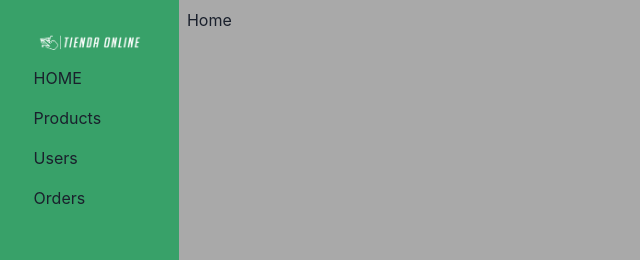
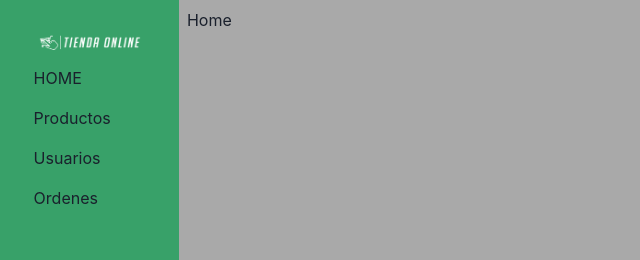
Before and after one commit to BernabeSuarez/Admin-Dashboard-Tienda, a React (Vite) app: page / in a window 1280 px wide. Shown: the top 260 px of the page, without its empty margins (0-640 px from the left). Built offline with nearby package versions, Linux system fonts and the light colour scheme.

Commit message:
Add  menu desplegable

```diff
--- a/src/components/Sidebar.jsx
+++ b/src/components/Sidebar.jsx
@@ -1,4 +1,5 @@
 import { Flex, Spacer, Box, Image } from "@chakra-ui/react";
+import { Menu, MenuButton, MenuList, MenuItem, Portal } from "@chakra-ui/react";
 import { Link } from "react-router-dom";
 import Admin from "./Admin";
 
@@ -27,7 +28,22 @@ export default function Sidebar() {
         transition="all 0.2s"
         borderRadius={8}
       >
-        <Link to="/Products">Products</Link>
+        <Menu>
+          <MenuButton>Productos</MenuButton>
+          <Portal>
+            <MenuList>
+              <MenuItem>
+                <Link to="/Products">Agregar Productos</Link>
+              </MenuItem>
+              <MenuItem>
+                <Link to="/Products">Editar Productos</Link>
+              </MenuItem>
+              <MenuItem>
+                <Link to="/Products">Eliminar Productos</Link>
+              </MenuItem>
+            </MenuList>
+          </Portal>
+        </Menu>
       </Box>
       <Box
         p={2}
@@ -35,7 +51,22 @@ export default function Sidebar() {
         transition="all 0.2s"
         borderRadius={8}
       >
-        <Link to="/users">Users</Link>
+        <Menu>
+          <MenuButton>Usuarios</MenuButton>
+          <Portal>
+            <MenuList>
+              <MenuItem>
+                <Link to="/users">Agregar Usuarios</Link>
+              </MenuItem>
+              <MenuItem>
+                <Link to="/users">Editar Usuarios</Link>
+              </MenuItem>
+              <MenuItem>
+                <Link to="/users">Eliminar Usuarios</Link>
+              </MenuItem>
+            </MenuList>
+          </Portal>
+        </Menu>
       </Box>
       <Box
         p={2}
@@ -43,7 +74,22 @@ export default function Sidebar() {
         transition="all 0.2s"
         borderRadius={8}
       >
-        <Link to="/orders">Orders</Link>
+        <Menu>
+          <MenuButton>Ordenes</MenuButton>
+          <Portal>
+            <MenuList>
+              <MenuItem>
+                <Link to="/orders">Agregar Ordenes</Link>
+              </MenuItem>
+              <MenuItem>
+                <Link to="/orders">Editar Ordenes</Link>
+              </MenuItem>
+              <MenuItem>
+                <Link to="/orders">Eliminar Ordenes</Link>
+              </MenuItem>
+            </MenuList>
+          </Portal>
+        </Menu>
       </Box>
       <Spacer />
       <Flex h="20%">
```
